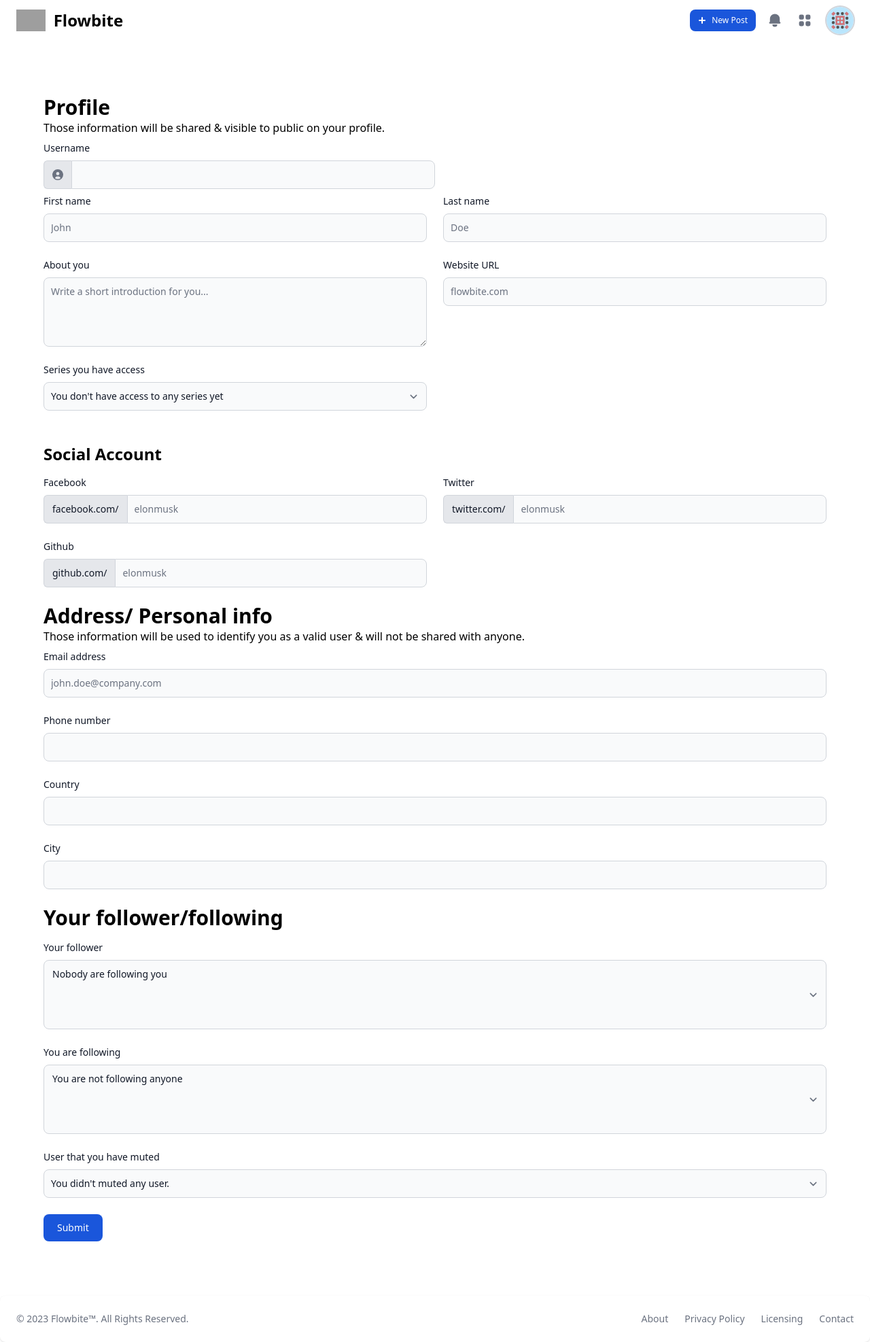
After one commit to sabbirbbs/devsecbbs, a Django app: template base/templates/_Blog/dashboard/view_profile.html in a window 1280 px wide. The commit adds this page. Shown: the whole page at 68% size. Run offline with Django 4.2, Linux system fonts and the light colour scheme; the template is opened without the code that fills it, so the values that code supplies are empty; grey boxes are pictures that could not be loaded.

Commit message:
view/edit profile

```diff
--- a/Blog/models.py
+++ b/Blog/models.py
@@ -186,7 +186,6 @@ class AuthorUser(AbstractUser):
     rank = models.CharField(max_length=255,default="Contributor",choices=[('Contributor',"Contributor"),("Author","Author"),("Moderator","Moderator"),("Admin","Admin"),("Banned","Banned")])
     dob = models.DateTimeField(null=True,blank=True)
     gender = models.CharField(max_length=10,blank=True,null=True,choices=[("Male","Male"),("Female","Female")])
-    website = models.SlugField(null=True,blank=True)
     facebook_profile = models.SlugField(null=True,blank=True)
     twitter_profile = models.SlugField(null=True,blank=True)
     github_profile = models.SlugField(null=True,blank=True)
--- a/Blog/urls.py
+++ b/Blog/urls.py
@@ -16,6 +16,7 @@ urlpatterns = [
     path("test",views.test,name="test"),
     #Dashboard
     path("dashboard",views.dashboard,name="dashboard"),
+    path("dashboard/edit_profile",views.edit_profile,name="edit_profile"),
     path("dashboard/post/edit/<str:hash_id>",views.edit_post,name="edit_post"),
     path("dashboard/write_post",views.write_post,name="write_post"),
     path("dashboard/post/list",views.list_post,name="list_post"),
--- a/Blog/views.py
+++ b/Blog/views.py
@@ -730,3 +730,6 @@ def user_profile(request,username):
         current_page = posts_page.get_page(page)
         list_page = current_page.paginator.get_elided_page_range(number=current_page.number,on_each_side=2,on_ends=1)
         return render(request,"_Blog/client/profile_page.html",{'author_user':author_user,'page':current_page,'list_page':list_page})
+
+def edit_profile(request):
+    return render(request,"_Blog/dashboard/view_profile.html")
--- a/base/templates/_Blog/dashboard/dashboard_layout.html
+++ b/base/templates/_Blog/dashboard/dashboard_layout.html
@@ -229,7 +229,7 @@
                             </div>
                             <ul class="py-1 font-light text-gray-500 dark:text-gray-400" aria-labelledby="dropdown">
                                 <li>
-                                    <a href="#" class="block py-2 px-4 text-sm hover:bg-gray-100 dark:hover:bg-gray-600 dark:text-gray-400 dark:hover:text-white">My profile</a>
+                                    <a href="{% url 'Blog:edit_profile' %}" class="block py-2 px-4 text-sm hover:bg-gray-100 dark:hover:bg-gray-600 dark:text-gray-400 dark:hover:text-white">My profile</a>
                                 </li>
                                 <li>
                                     <a href="#" class="block py-2 px-4 text-sm hover:bg-gray-100 dark:hover:bg-gray-600 dark:text-gray-400 dark:hover:text-white">Account settings</a>
--- /dev/null
+++ b/base/templates/_Blog/dashboard/view_profile.html
@@ -0,0 +1,153 @@
+{% extends "_Blog/dashboard/dashboard_layout.html" %}
+{% load static %}
+{% block title %} Profile edit {% endblock %}
+{% block description %} This is DecSecBBS is the only blog the on the earth about technology {% endblock %}
+
+{% block body %}
+
+<form class="p-16">
+  <fieldset>
+  <!-- Start Personal info -->
+  <div class="dark:text-white mb-2">
+    <b class="text-3xl">Profile</b>
+    <p>Those information will be shared & visible to public on your profile.</p>
+  </div>
+  <div class="w-[50%] mb-2">
+    <label for="username" class="block mb-2 text-sm font-medium text-gray-900 dark:text-white">Username</label>
+    <div class="flex">
+      <span class="inline-flex items-center px-3 text-sm text-gray-900 bg-gray-200 border border-r-0 border-gray-300 rounded-l-md dark:bg-gray-600 dark:text-gray-400 dark:border-gray-600">
+        <svg class="w-4 h-4 text-gray-500 dark:text-gray-400" aria-hidden="true" xmlns="http://www.w3.org/2000/svg" fill="currentColor" viewBox="0 0 20 20">
+            <path d="M10 0a10 10 0 1 0 10 10A10.011 10.011 0 0 0 10 0Zm0 5a3 3 0 1 1 0 6 3 3 0 0 1 0-6Zm0 13a8.949 8.949 0 0 1-4.951-1.488A3.987 3.987 0 0 1 9 13h2a3.987 3.987 0 0 1 3.951 3.512A8.949 8.949 0 0 1 10 18Z"/>
+        </svg>
+      </span>
+      <input type="text" id="username" class="rounded-none rounded-r-lg bg-gray-50 border text-gray-900 focus:ring-blue-500 focus:border-blue-500 block flex-1 min-w-0 w-full text-sm border-gray-300 p-2.5  dark:bg-gray-700 dark:border-gray-600 dark:placeholder-gray-400 dark:text-white dark:focus:ring-blue-500 dark:focus:border-blue-500" placeholder="{{request.user.username}}">
+    </div>
+  </div>
+
+  <div class="grid gap-6 mb-6 md:grid-cols-2">
+    <div>
+        <label for="first_name" class="block mb-2 text-sm font-medium text-gray-900 dark:text-white">First name</label>
+        <input type="text" id="first_name" class="bg-gray-50 border border-gray-300 text-gray-900 text-sm rounded-lg focus:ring-blue-500 focus:border-blue-500 block w-full p-2.5 dark:bg-gray-700 dark:border-gray-600 dark:placeholder-gray-400 dark:text-white dark:focus:ring-blue-500 dark:focus:border-blue-500" placeholder="John" required>
+    </div>
+    <div>
+        <label for="last_name" class="block mb-2 text-sm font-medium text-gray-900 dark:text-white">Last name</label>
+        <input type="text" id="last_name" class="bg-gray-50 border border-gray-300 text-gray-900 text-sm rounded-lg focus:ring-blue-500 focus:border-blue-500 block w-full p-2.5 dark:bg-gray-700 dark:border-gray-600 dark:placeholder-gray-400 dark:text-white dark:focus:ring-blue-500 dark:focus:border-blue-500" placeholder="Doe" required>
+    </div>
+    <div>
+        <label for="bio" class="block mb-2 text-sm font-medium text-gray-900 dark:text-white">About you</label>
+        <textarea id="bio" rows="4" maxlength="250" class="block p-2.5 w-full text-sm text-gray-900 bg-gray-50 rounded-lg border border-gray-300 focus:ring-blue-500 focus:border-blue-500 dark:bg-gray-700 dark:border-gray-600 dark:placeholder-gray-400 dark:text-white dark:focus:ring-blue-500 dark:focus:border-blue-500" placeholder="Write a short introduction for you..."></textarea>
+    </div>
+    <div>
+        <label for="website" class="block mb-2 text-sm font-medium text-gray-900 dark:text-white">Website URL</label>
+        <input type="url" id="website" class="bg-gray-50 border border-gray-300 text-gray-900 text-sm rounded-lg focus:ring-blue-500 focus:border-blue-500 block w-full p-2.5 dark:bg-gray-700 dark:border-gray-600 dark:placeholder-gray-400 dark:text-white dark:focus:ring-blue-500 dark:focus:border-blue-500" placeholder="flowbite.com" required>
+    </div>
+
+    <div class="mb-6">
+        <label for="series" class="block mb-2 text-sm font-medium text-gray-900 dark:text-white">Series you have access </label>
+        <select id="series" class="bg-gray-50 border border-gray-300 text-gray-900 text-sm rounded-lg focus:ring-blue-500 focus:border-blue-500 block w-full p-2.5 dark:bg-gray-700 dark:border-gray-600 dark:placeholder-gray-400 dark:text-white dark:focus:ring-blue-500 dark:focus:border-blue-500">
+            {% for series in user.series.all %}
+                <option value="series.name">{{ series.name }}</option>
+            {% empty %}
+                <option value="nothing">You don't have access to any series yet</option>
+            {% endfor %}
+        </select>
+  </div>
+  </div>
+  <b class="text-2xl"> Social Account </b>
+  <div class="grid gap-6 mb-6 mt-4 md:grid-cols-2">
+    <div>
+      <label for="fb" class="block mb-2 text-sm font-medium text-gray-900 dark:text-white">Facebook</label>
+      <div class="flex">
+        <span class="inline-flex items-center px-3 text-sm text-gray-900 bg-gray-200 border border-r-0 border-gray-300 rounded-l-md dark:bg-gray-600 dark:text-gray-400 dark:border-gray-600">
+        facebook.com/
+        </span>
+        <input type="text" id="fb" class="rounded-none rounded-r-lg bg-gray-50 w-full border text-gray-900 focus:ring-blue-500 focus:border-blue-500 block flex-1 min-w-0 w-full text-sm border-gray-300 p-2.5  dark:bg-gray-700 dark:border-gray-600 dark:placeholder-gray-400 dark:text-white dark:focus:ring-blue-500 dark:focus:border-blue-500" placeholder="elonmusk">
+      </div>
+    </div>
+    <div>
+      <label for="tw" class="block mb-2 text-sm font-medium text-gray-900 dark:text-white">Twitter</label>
+      <div class="flex">
+        <span class="inline-flex items-center px-3 text-sm text-gray-900 bg-gray-200 border border-r-0 border-gray-300 rounded-l-md dark:bg-gray-600 dark:text-gray-400 dark:border-gray-600">
+        twitter.com/
+        </span>
+        <input type="text" id="tw" class="rounded-none rounded-r-lg bg-gray-50 w-full border text-gray-900 focus:ring-blue-500 focus:border-blue-500 block flex-1 min-w-0 w-full text-sm border-gray-300 p-2.5  dark:bg-gray-700 dark:border-gray-600 dark:placeholder-gray-400 dark:text-white dark:focus:ring-blue-500 dark:focus:border-blue-500" placeholder="elonmusk">
+      </div>
+    </div>
+    <div>
+      <label for="git" class="block mb-2 text-sm font-medium text-gray-900 dark:text-white">Github</label>
+      <div class="flex">
+        <span class="inline-flex items-center px-3 text-sm text-gray-900 bg-gray-200 border border-r-0 border-gray-300 rounded-l-md dark:bg-gray-600 dark:text-gray-400 dark:border-gray-600">
+        github.com/
+        </span>
+        <input type="text" id="git" class="rounded-none rounded-r-lg bg-gray-50 w-full border text-gray-900 focus:ring-blue-500 focus:border-blue-500 block flex-1 min-w-0 w-full text-sm border-gray-300 p-2.5  dark:bg-gray-700 dark:border-gray-600 dark:placeholder-gray-400 dark:text-white dark:focus:ring-blue-500 dark:focus:border-blue-500" placeholder="elonmusk">
+      </div>
+    </div>
+  </div>
+  <!-- End Personal info -->
+
+  <!-- Start Private info -->
+  <div class="dark:text-white mb-2">
+    <b class="text-3xl">Address/ Personal info </b>
+    <p>Those information will be used to identify you as a valid user & will not be shared with anyone.</p>
+  </div>
+  <div class="mb-6">
+      <label for="email" class="block mb-2 text-sm font-medium text-gray-900 dark:text-white">Email address</label>
+      <input type="email" id="email" class="bg-gray-50 border border-gray-300 text-gray-900 text-sm rounded-lg focus:ring-blue-500 focus:border-blue-500 block w-full p-2.5 dark:bg-gray-700 dark:border-gray-600 dark:placeholder-gray-400 dark:text-white dark:focus:ring-blue-500 dark:focus:border-blue-500" placeholder="john.doe@company.com" required>
+  </div>
+  <div class="mb-6">
+      <label for="phone" class="block mb-2 text-sm font-medium text-gray-900 dark:text-white">Phone number</label>
+      <input type="number" id="phone" class="bg-gray-50 border border-gray-300 text-gray-900 text-sm rounded-lg focus:ring-blue-500 focus:border-blue-500 block w-full p-2.5 dark:bg-gray-700 dark:border-gray-600 dark:placeholder-gray-400 dark:text-white dark:focus:ring-blue-500 dark:focus:border-blue-500">
+  </div>
+  <div class="mb-6">
+      <label for="country" class="block mb-2 text-sm font-medium text-gray-900 dark:text-white">Country</label>
+      <input type="text" id="country" class="bg-gray-50 border border-gray-300 text-gray-900 text-sm rounded-lg focus:ring-blue-500 focus:border-blue-500 block w-full p-2.5 dark:bg-gray-700 dark:border-gray-600 dark:placeholder-gray-400 dark:text-white dark:focus:ring-blue-500 dark:focus:border-blue-500">
+  </div>
+  <div class="mb-6">
+      <label for="city" class="block mb-2 text-sm font-medium text-gray-900 dark:text-white">City</label>
+      <input type="text" id="city" class="bg-gray-50 border border-gray-300 text-gray-900 text-sm rounded-lg focus:ring-blue-500 focus:border-blue-500 block w-full p-2.5 dark:bg-gray-700 dark:border-gray-600 dark:placeholder-gray-400 dark:text-white dark:focus:ring-blue-500 dark:focus:border-blue-500">
+  </div>
+  <!-- End private info -->
+
+<!-- Start user data -->
+
+  <b class="text-3xl">Your follower/following </b>
+  <div class="mb-6 mt-4">
+    <label for="follower" class="block mb-2 text-sm font-medium text-gray-900 dark:text-white">Your follower</label>
+    <select multiple id="follower" class="bg-gray-50 border border-gray-300 text-gray-900 text-sm rounded-lg focus:ring-blue-500 focus:border-blue-500 block w-full p-2.5 dark:bg-gray-700 dark:border-gray-600 dark:placeholder-gray-400 dark:text-white dark:focus:ring-blue-500 dark:focus:border-blue-500">
+    {% for follower in user.follower.all %}
+        <option value="follower.username">{{ follower.display_name }}</option>
+        {% empty %}
+            <option value="nothing">Nobody are following you</option>
+    {% endfor %}
+    </select>
+  </div>
+
+  <div class="mb-6">
+    <label for="following" class="block mb-2 text-sm font-medium text-gray-900 dark:text-white">You are following </label>
+    <select multiple id="following" class="bg-gray-50 border border-gray-300 text-gray-900 text-sm rounded-lg focus:ring-blue-500 focus:border-blue-500 block w-full p-2.5 dark:bg-gray-700 dark:border-gray-600 dark:placeholder-gray-400 dark:text-white dark:focus:ring-blue-500 dark:focus:border-blue-500">
+    {% for following in user.user_following.all %}
+        <option value="following.username">{{ following.display_name }}</option>
+        {% empty %}
+            <option value="nothing">You are not following anyone</option>
+    {% endfor %}
+    </select>
+  </div>
+
+  <div class="mb-6">
+    <label for="muted" class="block mb-2 text-sm font-medium text-gray-900 dark:text-white">User that you have muted </label>
+    <select id="muted" class="bg-gray-50 border border-gray-300 text-gray-900 text-sm rounded-lg focus:ring-blue-500 focus:border-blue-500 block w-full p-2.5 dark:bg-gray-700 dark:border-gray-600 dark:placeholder-gray-400 dark:text-white dark:focus:ring-blue-500 dark:focus:border-blue-500">
+        {% for user in user.mute_list.all %}
+            <option value="user.username">{{ user.display_name }}</option>
+        {% empty %}
+            <option value="nothing">You didn't muted any user.</option>
+        {% endfor %}
+      </select>
+  </div>
+
+
+<!-- End user data -->
+  <button type="submit" class="text-white bg-blue-700 hover:bg-blue-800 focus:ring-4 focus:outline-none focus:ring-blue-300 font-medium rounded-lg text-sm w-full sm:w-auto px-5 py-2.5 text-center dark:bg-blue-600 dark:hover:bg-blue-700 dark:focus:ring-blue-800">Submit</button>
+</fieldset>
+</form>
+
+{% endblock %}
```
Also changed, not shown: base/templates/_Blog/client/profile_page.html (+10 -6 lines), base/templates/_Blog/dashboard/edit_profile.html (added, +102 -0 lines), base/static/_Blog/style/tailwind.css, db.sqlite3.
